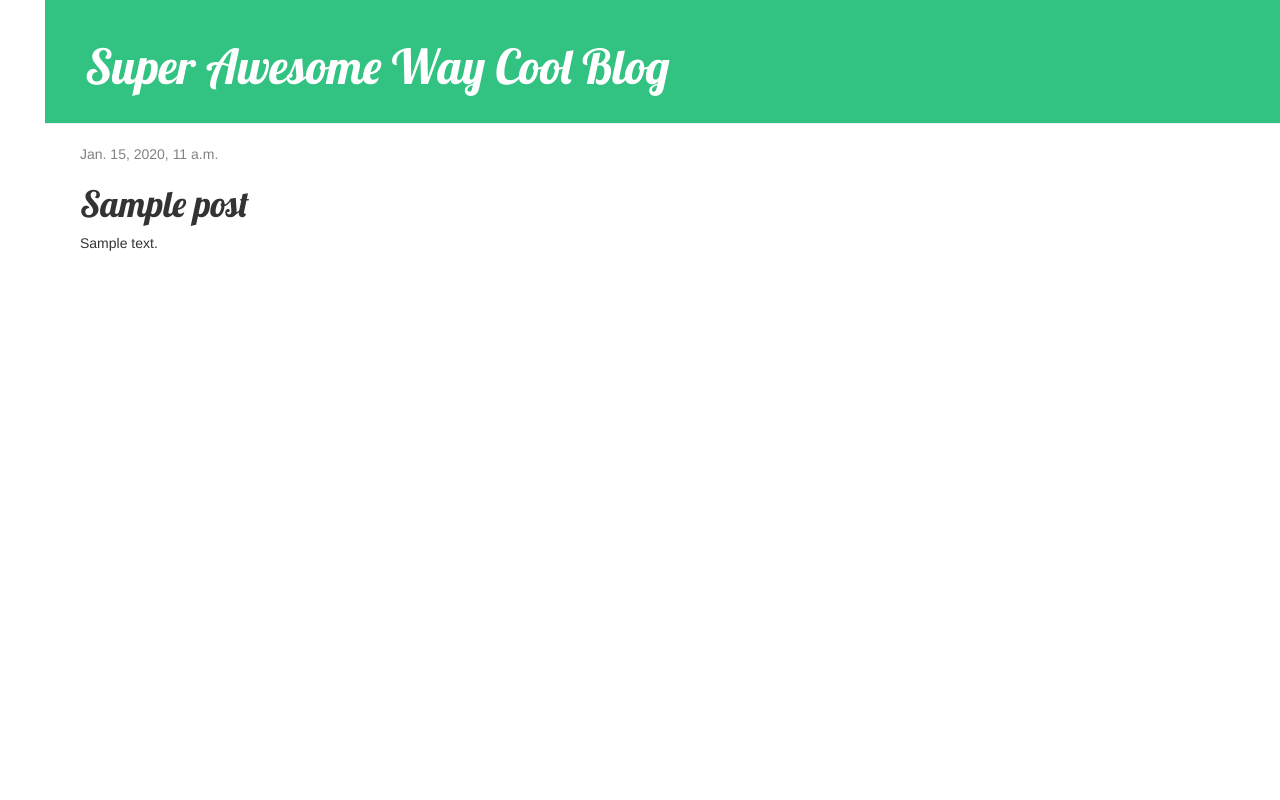
After one commit to brundleflied/my-first-blog, a Django app: page /post/1/ in a window 1280 px wide. The commit adds this page. Run offline with Django 3.2, Linux system fonts and the light colour scheme; tables that the repository leaves empty hold one stand-in row (values such as "Sample post"); some libraries are stand-ins or nearby versions.

Commit message:
Added view and template for detailed blog post as well as CSS for the site.

```diff
--- /dev/null
+++ b/blog/static/css/blog.css
@@ -0,0 +1,53 @@
+h1 a {
+    color: #1ca381;
+    font-family: 'Lobster';
+}
+body {
+    padding-left: 45px;
+}
+.page-header {
+    background-color: #32c281;
+    margin-top: 0;
+    padding: 20px 20px 20px 40px;
+}
+
+.page-header h1, .page-header h1 a, .page-header h1 a:visited, .page-header h1 a:active {
+    color: #ffffff;
+    font-size: 36pt;
+    text-decoration: none;
+}
+
+.content {
+    margin-left: 20px;
+}
+
+h1, h2, h3, h4 {
+    font-family: 'Lobster', cursive;
+}
+
+.date {
+    color: #828282;
+}
+
+.save {
+    float: right;
+}
+
+.post-form textarea, .post-form input {
+    width: 100%;
+}
+
+.top-menu, .top-menu:hover, .top-menu:visited {
+    color: #ffffff;
+    float: right;
+    font-size: 26pt;
+    margin-right: 20px;
+}
+
+.post {
+    margin-bottom: 70px;
+}
+
+.post h1 a, .post h1 a:visited {
+    color: #000000;
+}
--- /dev/null
+++ b/blog/templates/blog/base.html
@@ -0,0 +1,24 @@
+{% load staticfiles %}
+<html>
+    <head>
+        <title>Brandy's Blog</title>
+        <link rel="stylesheet" href="//maxcdn.bootstrapcdn.com/bootstrap/3.2.0/css/bootstrap.min.css">
+        <link rel="stylesheet" href="//maxcdn.bootstrapcdn.com/bootstrap/3.2.0/css/bootstrap-theme.min.css">
+        <link rel="stylesheet" href="{% static 'css/blog.css' %}">
+        <link href="//fonts.googleapis.com/css?family=Lobster&subset=latin,latin-ext" rel="stylesheet" type="text/css">
+    </head>
+    <body>
+    <div class="page-header">
+        <h1><a href="/">Super Awesome Way Cool Blog</a></h1>
+    </div>
+    <div class="content container">
+        <div class="row">
+            <div class="col-md-8">
+            {% block content %}
+            {% endblock %}
+            </div>
+        </div>
+    </div>
+    </body>
+
+</html>
--- /dev/null
+++ b/blog/templates/blog/post_detail.html
@@ -0,0 +1,13 @@
+{% extends 'blog/base.html' %}
+
+{% block content %}
+    <div class="post">
+        {% if post.published_date %}
+            <div class="date">
+                {{ post.published_date }}
+            </div>
+        {% endif %}
+        <h1>{{ post.title }}</h1>
+        <p>{{ post.text|linebreaksbr }}</p>
+    </div>
+{% endblock %}
--- a/blog/urls.py
+++ b/blog/urls.py
@@ -3,4 +3,5 @@ from . import views
 
 urlpatterns = [
     url(r'^$', views.post_list, name='post_list'),
+    url(r'^post/(?P<pk>\d+)/$', views.post_detail, name='post_detail'),
 ]
--- a/blog/views.py
+++ b/blog/views.py
@@ -1,7 +1,12 @@
 from django.shortcuts import render
 from django.utils import timezone
 from .models import Post
+from django.shortcuts import render, get_object_or_404
 
 def post_list(request):
 	posts = Post.objects.filter(published_date__lte=timezone.now()).order_by('published_date')
 	return render(request, 'blog/post_list.html', {'posts': posts})
+
+def post_detail(request, pk):
+    post = get_object_or_404(Post, pk=pk)
+    return render(request, 'blog/post_detail.html', {'post': post})
```
Also changed, not shown: blog/templates/blog/post_list.html (+12 -18 lines).
